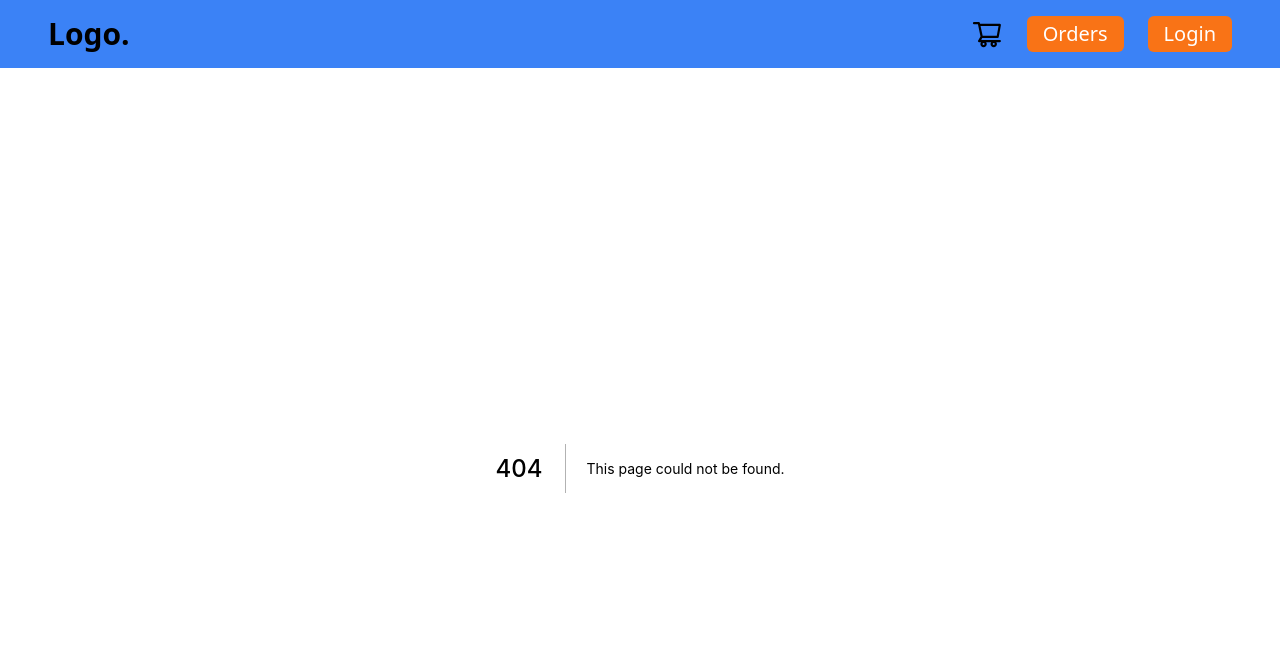
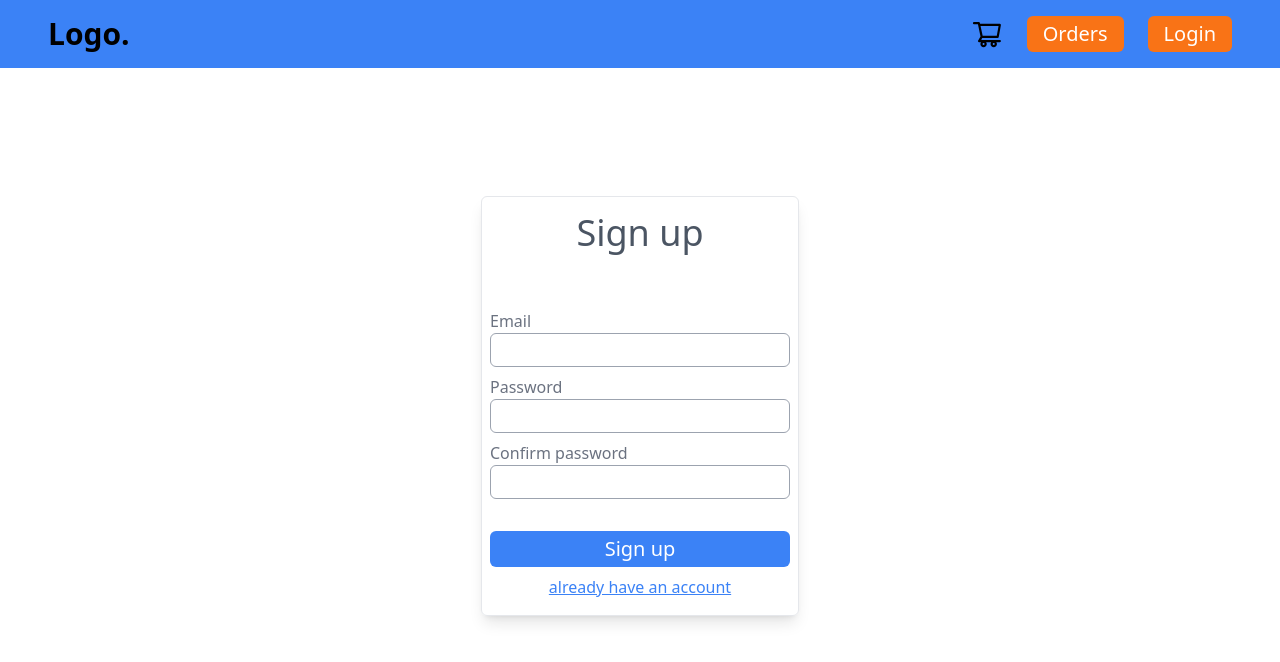
Before and after one commit to Shobhit-Mishra-02/greenhack, a Next.js app: page /auth/signup in a window 1280 px wide. Before the commit this address had no page. Shown: the top 662 px of the page. Built offline with nearby package versions, Linux system fonts and the light colour scheme.

Commit message:
added auth pages

```diff
--- a/components/Card.tsx
+++ b/components/Card.tsx
@@ -1,4 +1,4 @@
-const Card = () => {
+const Card: React.FC = () => {
   return (
     <div className="w-[300px] rounded-md shadow-xl m-2">
       <div className="w-full h-[300px] rounded-t-md bg-gray-400"></div>
--- /dev/null
+++ b/pages/auth/signin.tsx
@@ -0,0 +1,54 @@
+import { AiOutlineGoogle } from "react-icons/ai";
+import { NextPage } from "next";
+
+const SignInPage: NextPage = () => {
+  return (
+    <div className="w-full pt-32 flex justify-center align-middle items-center">
+      <div className="w-fit px-2 py-4 rounded-md shadow-lg border">
+        <h2 className="text-4xl text-center pb-14 text-gray-600">Sign in</h2>
+        <div className="divide-y-2 space-y-4">
+          <div>
+            <div className="flex flex-col justify-start">
+              <label htmlFor="email" className="text-gray-500">
+                Email
+              </label>
+              <input
+                type="email"
+                name="email"
+                id="email"
+                className="w-[300px] focus:outline-none border border-gray-400 rounded-md px-2 py-1"
+              />
+            </div>
+            <div className="flex flex-col justify-start pt-2">
+              <label htmlFor="password" className="text-gray-500">
+                Password
+              </label>
+              <input
+                type="password"
+                name="password"
+                id="password"
+                className="w-[300px] focus:outline-none border border-gray-400 rounded-md px-2 py-1"
+              />
+            </div>
+            <div className="pt-8">
+              <button className="py-1 text-xl text-white bg-blue-500 rounded-md w-full hover:bg-blue-600">
+                Sign in
+              </button>
+            </div>
+            <h2 className="text-blue-500 underline text-center pt-2 cursor-pointer ">
+              create an account
+            </h2>
+          </div>
+
+          <div className="pt-4">
+            <button className="py-1 text-xl text-blue-500 border border-blue-500 rounded-md w-full">
+              <AiOutlineGoogle className="w-8 h-8 mx-auto" />
+            </button>
+          </div>
+        </div>
+      </div>
+    </div>
+  );
+};
+
+export default SignInPage;
--- /dev/null
+++ b/pages/auth/signup.tsx
@@ -0,0 +1,58 @@
+import { NextPage } from "next";
+
+const SignUpPage: NextPage = () => {
+  return (
+    <div className="w-full pt-32 flex justify-center align-middle items-center">
+      <div className="w-fit px-2 py-4 rounded-md shadow-lg border">
+        <h2 className="text-4xl text-center pb-14 text-gray-600">Sign up</h2>
+        <div className="divide-y-2 space-y-4">
+          <div>
+            <div className="flex flex-col justify-start">
+              <label htmlFor="email" className="text-gray-500">
+                Email
+              </label>
+              <input
+                type="email"
+                name="email"
+                id="email"
+                className="w-[300px] focus:outline-none border border-gray-400 rounded-md px-2 py-1"
+              />
+            </div>
+            <div className="flex flex-col justify-start pt-2">
+              <label htmlFor="password" className="text-gray-500">
+                Password
+              </label>
+              <input
+                type="password"
+                name="password"
+                id="password"
+                className="w-[300px] focus:outline-none border border-gray-400 rounded-md px-2 py-1"
+              />
+            </div>
+            <div className="flex flex-col justify-start pt-2">
+              <label htmlFor="confPasswd" className="text-gray-500">
+                Confirm password
+              </label>
+              <input
+                type="password"
+                name="confPasswd"
+                id="confPasswd"
+                className="w-[300px] focus:outline-none border border-gray-400 rounded-md px-2 py-1"
+              />
+            </div>
+            <div className="pt-8">
+              <button className="py-1 text-xl text-white bg-blue-500 rounded-md w-full hover:bg-blue-600">
+                Sign up
+              </button>
+            </div>
+            <h2 className="text-blue-500 underline text-center pt-2 cursor-pointer ">
+              already have an account
+            </h2>
+          </div>
+        </div>
+      </div>
+    </div>
+  );
+};
+
+export default SignUpPage;
```
